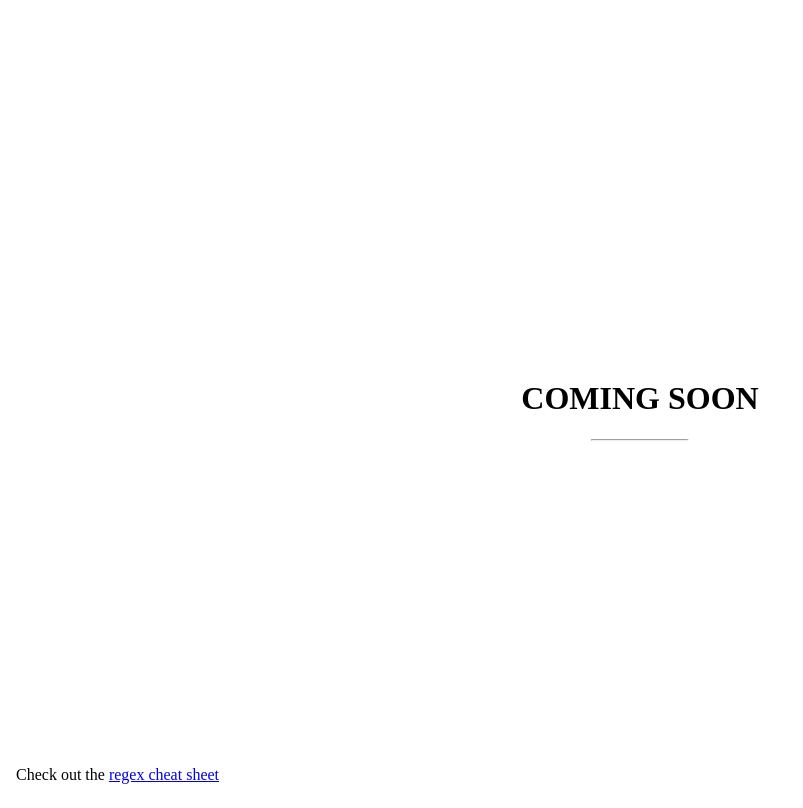
After one commit to BUSH222/letterdb, a Flask app: page /search_manual in a window 1280 px wide. The commit adds this page. Shown: the whole page, without its empty margins (0-803 px from the left). Run offline with Flask 2, Linux system fonts and the light colour scheme; parts of the project's set-up code (start-up, migrations or seed data) failed here and were passed over.

Commit message:
minor bugfixes, search manual

```diff
--- a/app.py
+++ b/app.py
@@ -80,6 +80,12 @@ def about():
 def contact():
     """Contact page."""
     return render_template('contact.html')
+
+
+@app.route("/search_manual")
+def search_manual():
+    """Contact page."""
+    return render_template('search_manual.html')
 
 
 @app.route("/login")
--- /dev/null
+++ b/static/search_manual.css
@@ -0,0 +1,32 @@
+body, html {
+    height: 100%
+  }
+
+  /* Position text in the top-left corner */
+  .topleft {
+    position: absolute;
+    top: 0;
+    left: 16px;
+  }
+
+  /* Position text in the bottom-left corner */
+  .bottomleft {
+    position: absolute;
+    bottom: 0;
+    left: 16px;
+  }
+
+  /* Position text in the middle */
+  .middle {
+    position: absolute;
+    top: 50%;
+    left: 50%;
+    transform: translate(-50%, -50%);
+    text-align: center;
+  }
+
+  /* Style the <hr> element */
+  hr {
+    margin: auto;
+    width: 40%;
+  }
--- a/templates/index.html
+++ b/templates/index.html
@@ -97,14 +97,14 @@
 								</div>
 							</a>
 							<span class="textstyle2"> </span>
-							<a href="catalogue" style="text-decoration:none">
+							<a href="search_manual" style="text-decoration:none">
 								<div id="button_7b672672">
 									<div class="vcenterstyle1">
 										<div class="vcenterstyle2">
 											<div class="textstyle9">
 											</div>
 											<div class="textstyle1">
-												<span class="textstyle11">СПИСОК</span>
+												<span class="textstyle11">ИНСТРУКЦИЯ</span>
 											</div>
 										</div>
 									</div>
--- a/templates/letterview.html
+++ b/templates/letterview.html
@@ -77,7 +77,7 @@
 		<div id="container_6036d6">
 			<div id="container_6036d6_padding">
 				<div class="textstyle3"><span class="textstyle8"><button
-							onclick="location.href='/edit/{{data.catalogue}}'" {{ hidden }}>Edit</button><br />Письмо {{
+							onclick="location.href='/edit/{{data.catalogue}}'" {{ hidden }}>Edit</button><br/>{{
 						data.addressee }}</span><span class="textstyle9"><br /></span><span class="textstyle10">
 						{{ data.date }}<br /></span></div>
 				<div class="textstyle1"><span class="textstyle11"><br /></span></div>
--- a/templates/newletter.html
+++ b/templates/newletter.html
@@ -102,7 +102,7 @@
       </div>
       <div class="form-group">
         <label for="imagelink">Image Link</label>
-        <input type="text" id="imagelink" name="imagelink">
+        <textarea id="imagelink" name="imagelink" rows="5"></textarea>
       </div>
       <div class="form-group">
         <label for="published">Published (0/1)</label>
--- /dev/null
+++ b/templates/search_manual.html
@@ -0,0 +1,20 @@
+<!DOCTYPE html>
+<html>
+
+<head>
+	<meta charset="utf-8">
+	<meta name="viewport" content="width=device-width, initial-scale=1">
+	<title></title>
+	<link rel="stylesheet" type="text/css" href="static/search_manual.css">
+</head>
+<body>
+    <div>
+        <div class="middle">
+            <h1>COMING SOON</h1>
+            <hr>
+        </div>
+        <div class="bottomleft">
+            <p>Check out the <a href="https://cheatography.com/davechild/cheat-sheets/regular-expressions/">regex cheat sheet</a></p>
+        </div>
+    </div>
+</body>
```
Also changed, not shown: templates/letteredit.html (+4 -4 lines).
